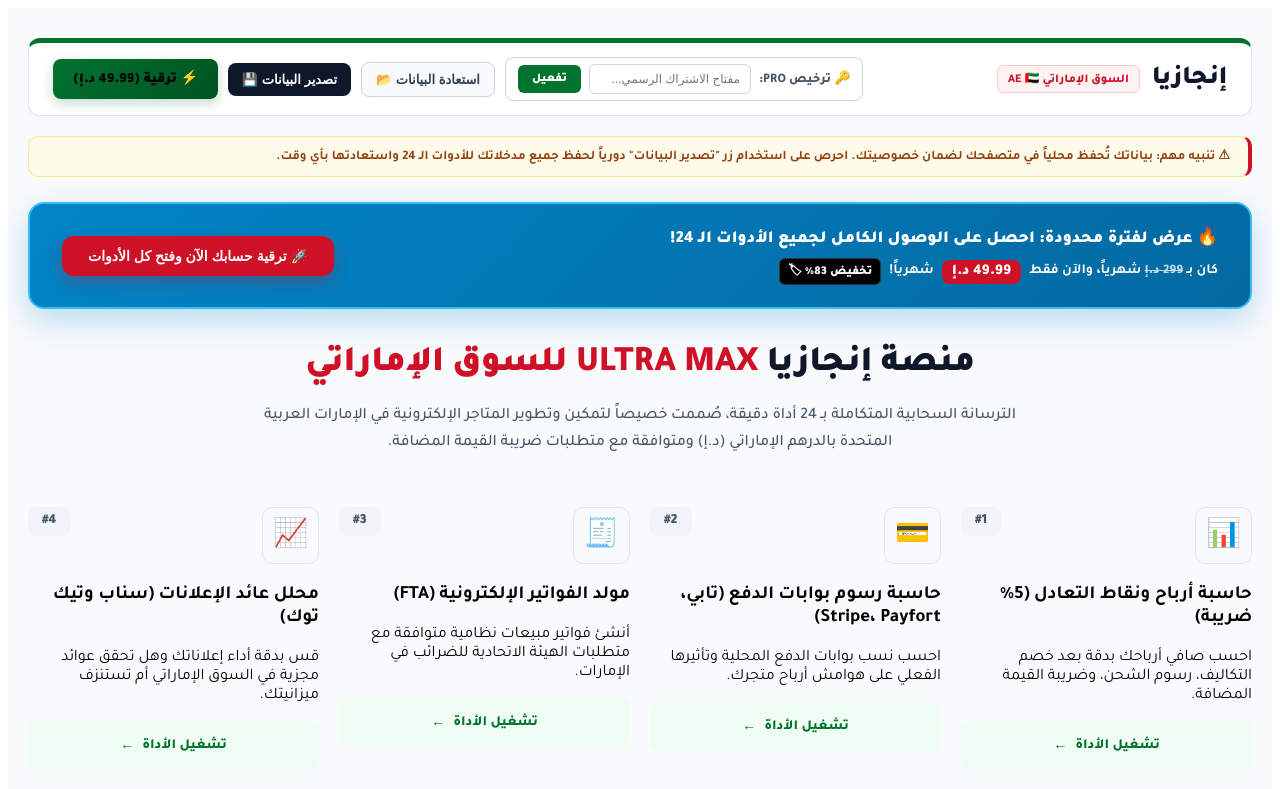
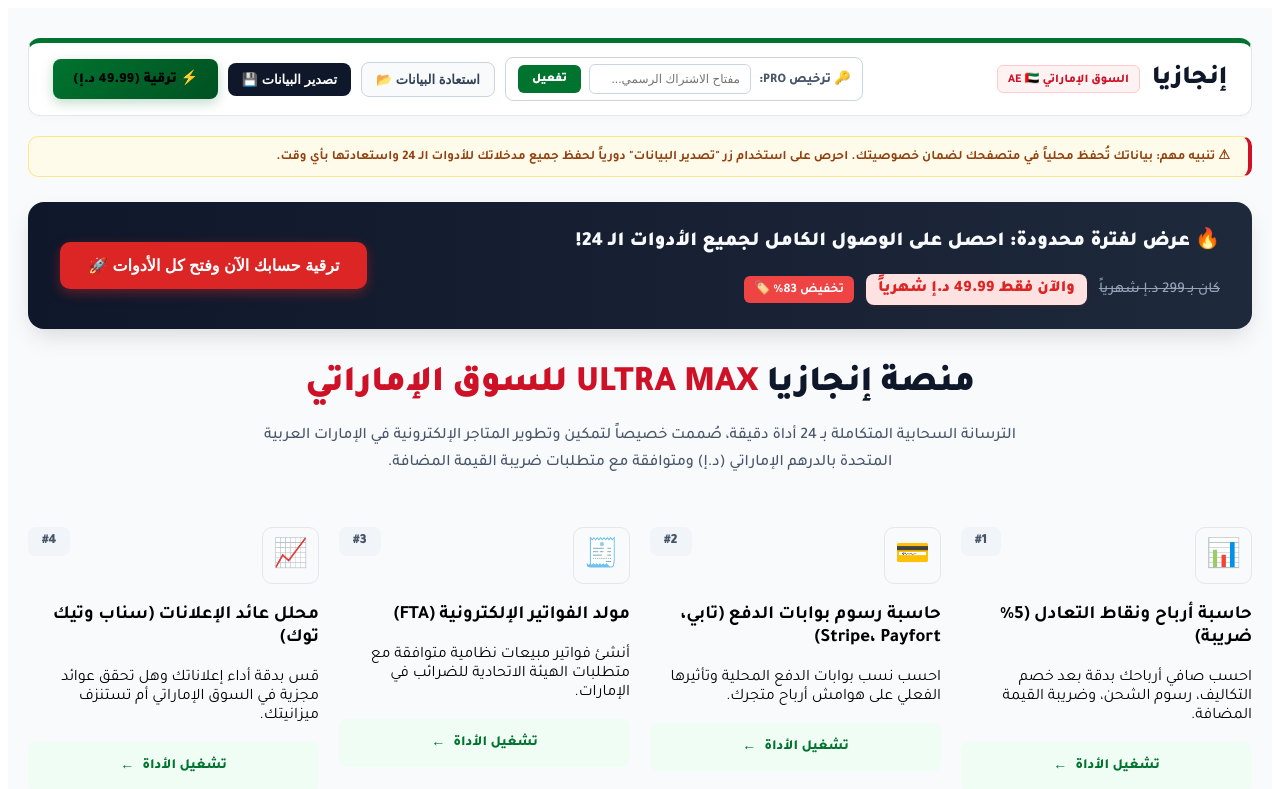
Before and after one commit to engaziasa-lang/engazia-app, a Next.js app: page /hub/ae in a window 1280 px wide. Shown: the top 789 px of the page. Built offline with nearby package versions, Linux system fonts and the light colour scheme.

Commit message:
Update page.tsx

```diff
--- a/app/hub/ae/page.tsx
+++ b/app/hub/ae/page.tsx
@@ -183,15 +183,18 @@ export default function EnjazyaUaeHub() {
         .license-input { border: 1px solid #cbd5e1; border-radius: 6px; padding: 7px 10px; font-size: 12px; outline: none; width: 140px; background: #fff; color: #0f172a; }
         .license-input:focus { border-color: #00732f; box-shadow: 0 0 0 2px rgba(0,115,47,0.15); }
         .backup-warning-bar { max-width: 1250px; margin: 0 auto 25px; background: #fffbeb; border: 1px solid #fde68a; color: #92400e; padding: 10px 18px; border-radius: 10px; font-size: 13px; font-weight: 700; display: flex; justify-content: space-between; align-items: center; flex-wrap: wrap; gap: 10px; border-right: 4px solid #ce1126; }
-        .promo-banner { max-width: 1250px; margin: 0 auto 35px; background: linear-gradient(135deg, #0284c7 0%, #0369a1 100%); color: #fff; border-radius: 16px; padding: 22px 32px; display: flex; justify-content: space-between; align-items: center; flex-wrap: wrap; gap: 20px; box-shadow: 0 12px 30px rgba(2,132,199,0.25); border: 2px solid #38bdf8; position: relative; overflow: hidden; }
-        .promo-content { display: flex; flex-direction: column; gap: 8px; z-index: 1; }
-        .promo-heading { font-size: 17px; font-weight: 900; display: flex; align-items: center; gap: 8px; flex-wrap: wrap; color: #ffffff; }
-        .promo-text { font-size: 14px; font-weight: 700; display: flex; align-items: center; gap: 8px; flex-wrap: wrap; }
-        .price-tag-new { background: #ce1126; color: #fff; padding: 3px 10px; border-radius: 8px; font-weight: 900; font-size: 15px; }
-        .price-tag-old { text-decoration: line-through; opacity: 0.75; font-size: 13px; font-weight: 800; }
-        .discount-badge { background: #000000; color: #fff; padding: 2px 8px; border-radius: 6px; font-size: 12px; font-weight: 900; border: 1px solid rgba(255,255,255,0.2); }
-        .promo-btn { background: #ce1126; color: #fff; border: none; padding: 12px 26px; border-radius: 12px; font-weight: 900; font-size: 14px; cursor: pointer; transition: all 0.25s ease; box-shadow: 0 6px 15px rgba(206,17,38,0.3); z-index: 1; white-space: nowrap; }
-        .promo-btn:hover { background: #b00f20; transform: translateY(-3px); }
+
+        /* تحديثات تنسيق البنر الفاخر الجديد (ULTRA MAX) */
+        .promo-banner { max-width: 1250px; margin: 0 auto 35px; background: linear-gradient(90deg, #0f172a 0%, #1e293b 100%); color: #ffffff; border-radius: 16px; padding: 24px 32px; display: flex; justify-content: space-between; align-items: center; flex-wrap: wrap; gap: 20px; box-shadow: 0 10px 25px -5px rgba(0, 0, 0, 0.15); }
+        .promo-content { flex: 1 1 min-content; display: flex; flex-direction: column; gap: 8px; }
+        .promo-heading { font-size: 20px; font-weight: 900; margin: 0 0 4px 0; display: flex; align-items: center; gap: 8px; color: #f8fafc; }
+        .promo-text { display: flex; align-items: center; gap: 12px; flex-wrap: wrap; margin-top: 8px; }
+        .price-tag-old { text-decoration: line-through; color: #94a3b8; font-size: 15px; font-weight: 500; }
+        .price-tag-new { background-color: #fee2e2; color: #dc2626; padding: 6px 12px; border-radius: 8px; font-weight: 900; font-size: 16px; box-shadow: 0 2px 4px rgba(220, 38, 38, 0.1); }
+        .discount-badge { background-color: #ef4444; color: #ffffff; padding: 4px 10px; border-radius: 6px; font-size: 13px; font-weight: bold; }
+        .promo-btn { background-color: #dc2626; color: #ffffff; border: none; padding: 14px 28px; border-radius: 10px; font-size: 16px; font-weight: 900; cursor: pointer; box-shadow: 0 4px 12px rgba(220, 38, 38, 0.4); transition: all 0.3s ease; display: flex; align-items: center; gap: 10px; white-space: nowrap; }
+        .promo-btn:hover { background-color: #b91c1c; transform: scale(1.03); }
+
         .hero { text-align: center; max-width: 800px; margin: 0 auto 50px; }
         .hero h1 { font-size: 36px; font-weight: 900; color: #0f172a; margin-bottom: 15px; letter-spacing: -0.5px; }
         .hero h1 span { color: #ce1126; }
@@ -294,19 +297,18 @@ export default function EnjazyaUaeHub() {
       {!isActivated && (
         <div className="promo-banner">
           <div className="promo-content">
-            <div className="promo-heading">
+            <h3 className="promo-heading">
               🔥 عرض لفترة محدودة: احصل على الوصول الكامل لجميع الأدوات الـ 24!
-            </div>
+            </h3>
             <div className="promo-text">
-              <span>كان بـ <span className="price-tag-old">299 د.إ</span> شهرياً، والآن فقط</span>
-              <span className="price-tag-new">49.99 د.إ</span>
-              <span>شهرياً!</span>
-              <span className="discount-badge">تخفيض 83% 🏷</span>
+              <span className="price-tag-old">كان بـ 299 د.إ شهرياً</span>
+              <span className="price-tag-new">والآن فقط 49.99 د.إ شهرياً</span>
+              <span className="discount-badge">تخفيض 83% 🏷️</span>
             </div>
           </div>
           <a href={LEMON_CHECKOUT_URL} target="_blank" rel="noopener noreferrer">
             <button className="promo-btn">
-              🚀 ترقية حسابك الآن وفتح كل الأدوات
+              ترقية حسابك الآن وفتح كل الأدوات 🚀
             </button>
           </a>
         </div>
```
